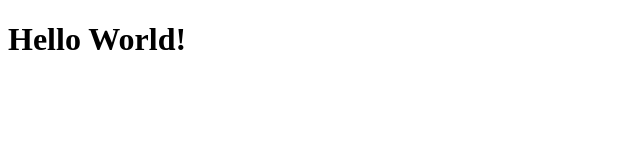
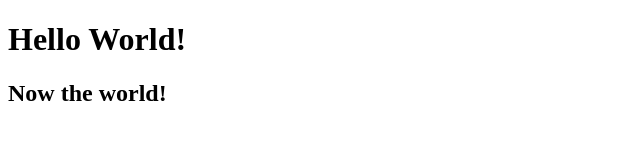
Before and after one commit to LAakerberg/yaml-action, a plain HTML site: page index.html in a window 1280 px wide. Shown: the whole page, without its empty margins (0-640 px from the left). Drawn offline with Linux system fonts and the light colour scheme.

Commit message:
Secound update

```diff
--- a/index.html
+++ b/index.html
@@ -8,5 +8,6 @@
   </head>
   <body>
     <h1>Hello World!</h1>
+    <h2>Now the world!</h2>
   </body>
 </html>
```
